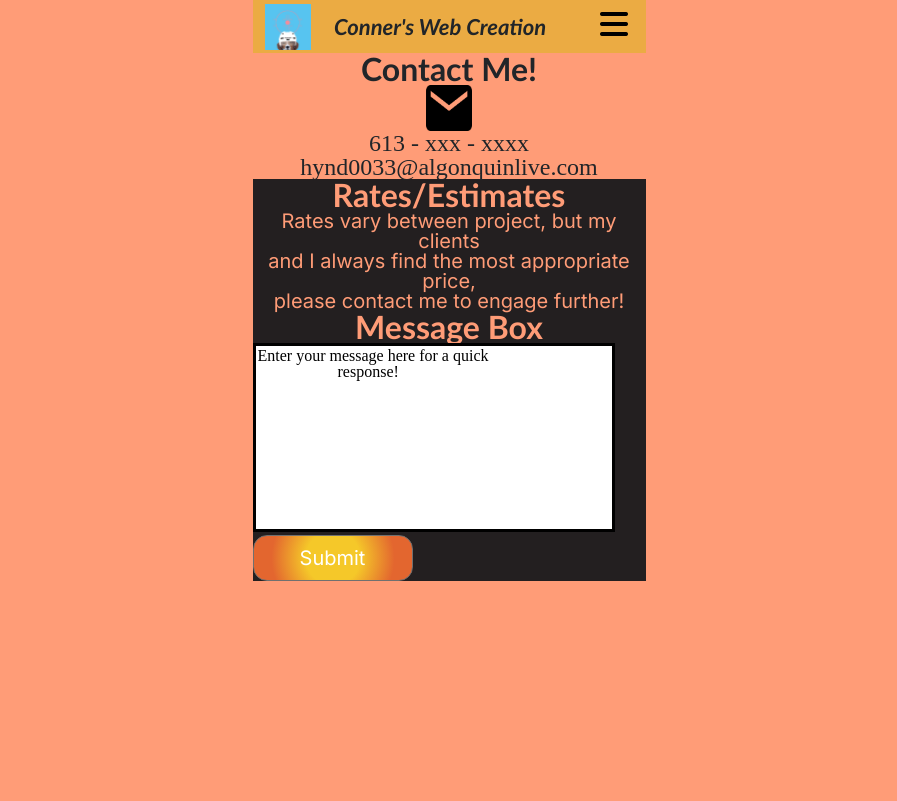
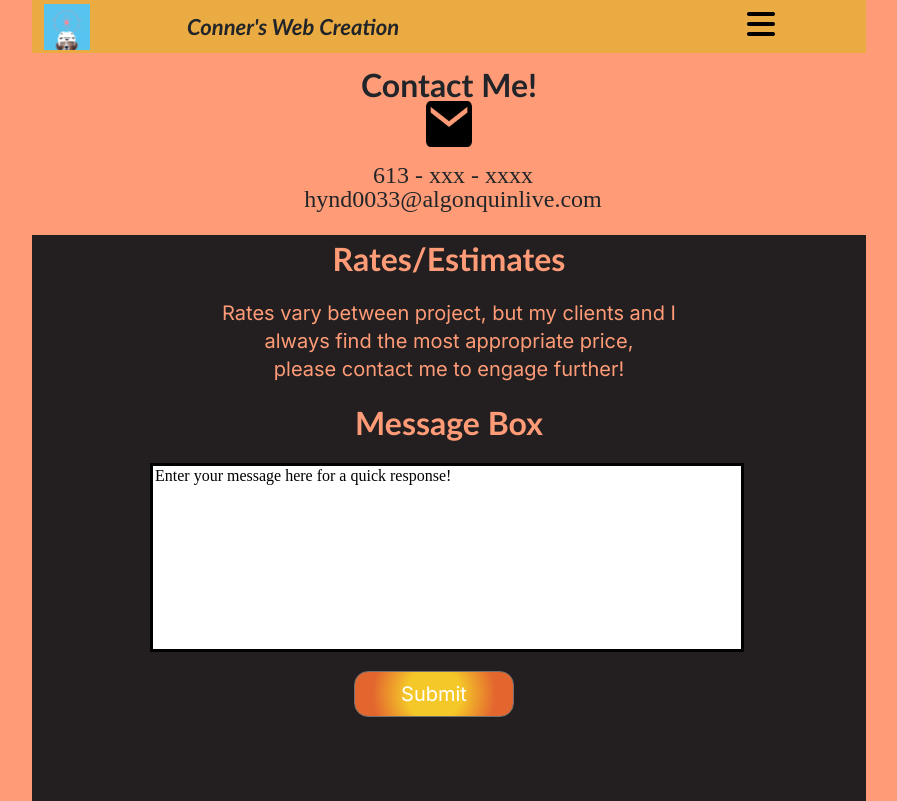
Before and after one commit to hynd0033/portfolio, a plain HTML site: page contact.html in a window 1280 px wide. Shown: the whole page, without its empty margins (191-1088 px from the left). Drawn offline with nearby package versions, Linux system fonts and the light colour scheme.

Commit message:
adds more styling

```diff
--- a/contact.html
+++ b/contact.html
@@ -41,28 +41,29 @@
     <main>
 
         <!-- Contact Info Section -->
-        <div class="container">
+        <div class="container mt-3 mb-4">
             <h2>Contact Me!</h2>
             <img class="contact-logo phone" src="images/Icon awesome-phone-square.png" alt="cartoon phone">
             <img class="contact-logo email" src="images/Icon material-email.png" alt="cartoon email">
-            <h3>613 - xxx - xxxx <br>
+            <h3 class="mt-3 ms-2">613 - xxx - xxxx <br>
                 hynd0033@algonquinlive.com</h3>
         </div>
 
         <!-- Rates/Message Section -->
         <section class="rates">
             <div class="container">
-                <h2>Rates/Estimates</h2>
-                <p>Rates vary between project, but my clients <br>
-                and I always find the most appropriate price, <br>
-                please contact me to engage further!</p>
+                <h2 class="pt-2 pb-4">Rates/Estimates</h2>
+                <p class="rate-message">Rates vary between project, but my clients and I <br>
+                 always find the most appropriate price, <br>
+                 please contact me to engage further!</p>
 
-                <h2>Message Box</h2>
-                <form action="/action_page.php">
-                    <textarea id="message" name="message" rows="4" cols="50">Enter your message here for a quick
-                    response! </textarea>
-                    <input class="submit-btn" type="submit" value="Submit">
-                </form>
+                <h2 class="pt-4 pb-4">Message Box</h2>
+                <div class="input">
+                    <form action="/action_page.php">
+                        <textarea class="ms-3" id="message" name="message">Enter your message here for a quick response!</textarea>
+                        <input class="submit-btn mt-3" type="submit" value="Submit">
+                    </form>
+                </div>
             </div>
         </section>
 
--- a/css/main.css
+++ b/css/main.css
@@ -68,6 +68,7 @@ h2 {
 	text-align: center;
 	font-family: 'Trebuchet MS', 'Lucida Sans Unicode', 'Lucida Grande', 'Lucida Sans', Arial, sans-serif;
 	font-weight: bold;
+	text-align: center;
 }
 
 h3 {
@@ -151,6 +152,12 @@ p {
 	border-style: solid;
 	border-color: black;
 	border-width: 2px;
+	display: block;
+	margin: 0 auto;
+}
+
+.resume {
+	display: none;
 }
 
 /* --- I used https://cssgradient.io/ to get this gradient code --- */
@@ -166,6 +173,8 @@ p {
 	border-style: solid;
 	border-color: #707070;
 	border-radius: 14px;
+	display: block;
+	margin: 0 auto;
 }
 
 .hobbies .container {
@@ -177,6 +186,10 @@ p {
 	border-style: solid;
 	border-width: 16px;
 	border-color: #FF9C77;
+}
+
+.dog, .game {
+	display: none;
 }
 
 /* --- CONTACT PAGE --- */
@@ -193,7 +206,11 @@ p {
 
 .rates .container {
 	background-color: #231F20;
-	color: #FF9C77
+	color: #FF9C77;
+}
+
+.rate-message {
+	line-height: 28px;
 }
 
 #message {
@@ -208,6 +225,8 @@ p {
 
 .submit-btn {
 	width: 160px;
+	margin-left: 220px;
+	margin-bottom: 84px;
 }
 
 /* --- PROJECTS PAGE --- */
@@ -243,15 +262,57 @@ p {
   }
 
 
-/*
+
 @media screen and (min-width: 834px) {
-	.invisible {
-		visibility: visible !important;
-	  }
+
+	.container {
+		width: 834px;
+	}
+
+	/* --- HOME PAGE --- */
+
+	.social i {
+		margin-bottom: 45px;
+	}
+
+	/* --- ABOUT PAGE --- */
+
+	.resume {
+		display: block;
+		margin: 0 auto;
+	}
+
+	.dog, .game {
+		display: block;
+	}
+
+	/* --- CONTACT PAGE --- */
+
+	#message {
+		width: 594px;
+	}
+
+	.input {
+		display: flex;
+		flex-direction: row;
+		justify-content: space-around;
+		margin-right: 20px;
+	}
+
+	.submit-btn {
+		margin-right: 200px;
+	}
+
 
 }
 
 @media screen and (min-width: 1366px) {
 
 }
-*/
+
+
+/*
+.invisible {
+	visibility: visible !important;
+  }
+  */
```
Also changed, not shown: about.html (+21 -9 lines).
